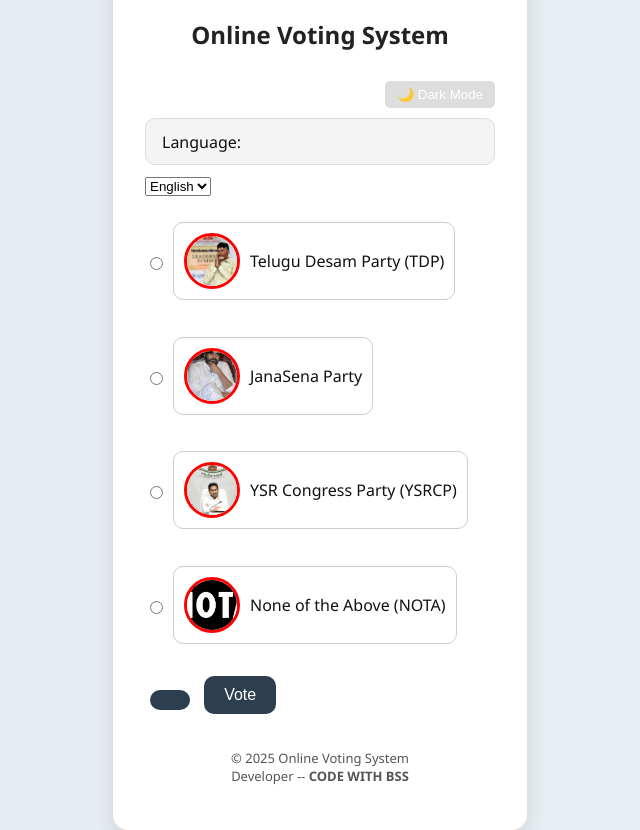
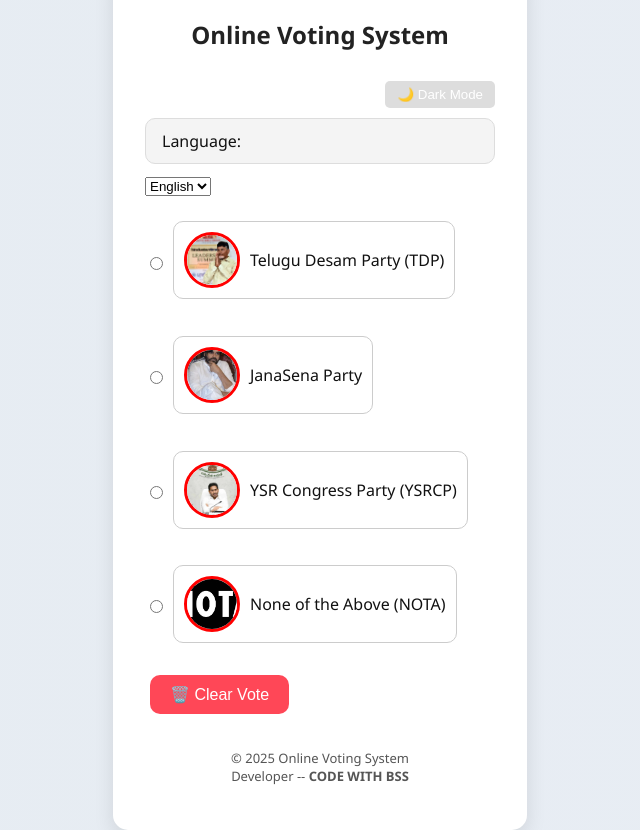
Before and after one commit to Bhanu-lpu/Onlinevotingapp, a Flask app: page / in a window 1280 px wide. Shown: the whole page, without its empty margins (320-960 px from the left). Run offline with Flask 3, Linux system fonts and the light colour scheme.

Commit message:
Update index.html

```diff
--- a/templates/index.html
+++ b/templates/index.html
@@ -63,8 +63,8 @@
         </label>
       </div>
 
-<button type="button" class="btn btn-secondary" onclick="clearSelection()">{{ t["clear_vote"] }}</button>
-<button type="submit" class="btn btn-primary">{{ t["vote_button"] }}</button>
+<button type="button" class="btn clear-btn">🗑️ Clear Vote</button>
+
 
 
       {% if show_results %}
```
